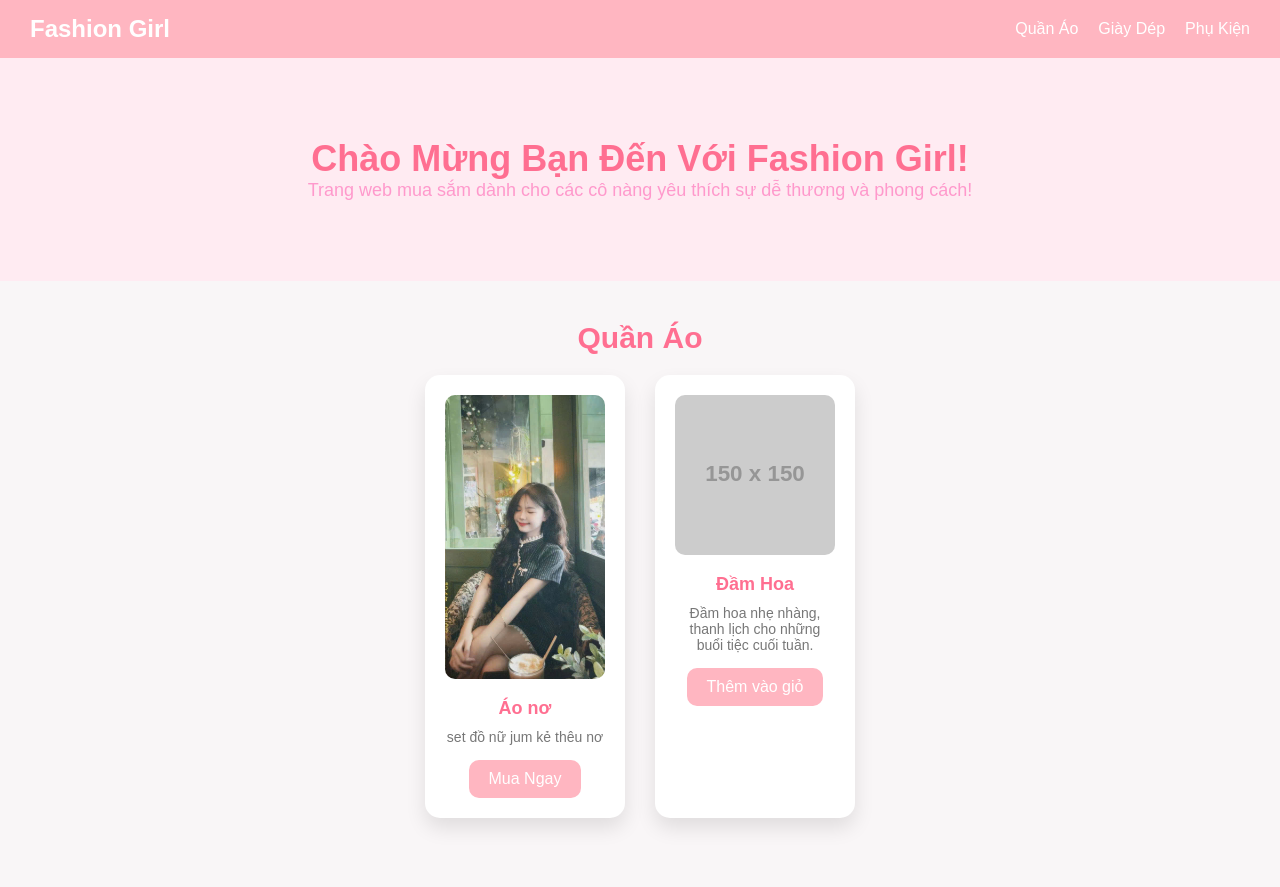
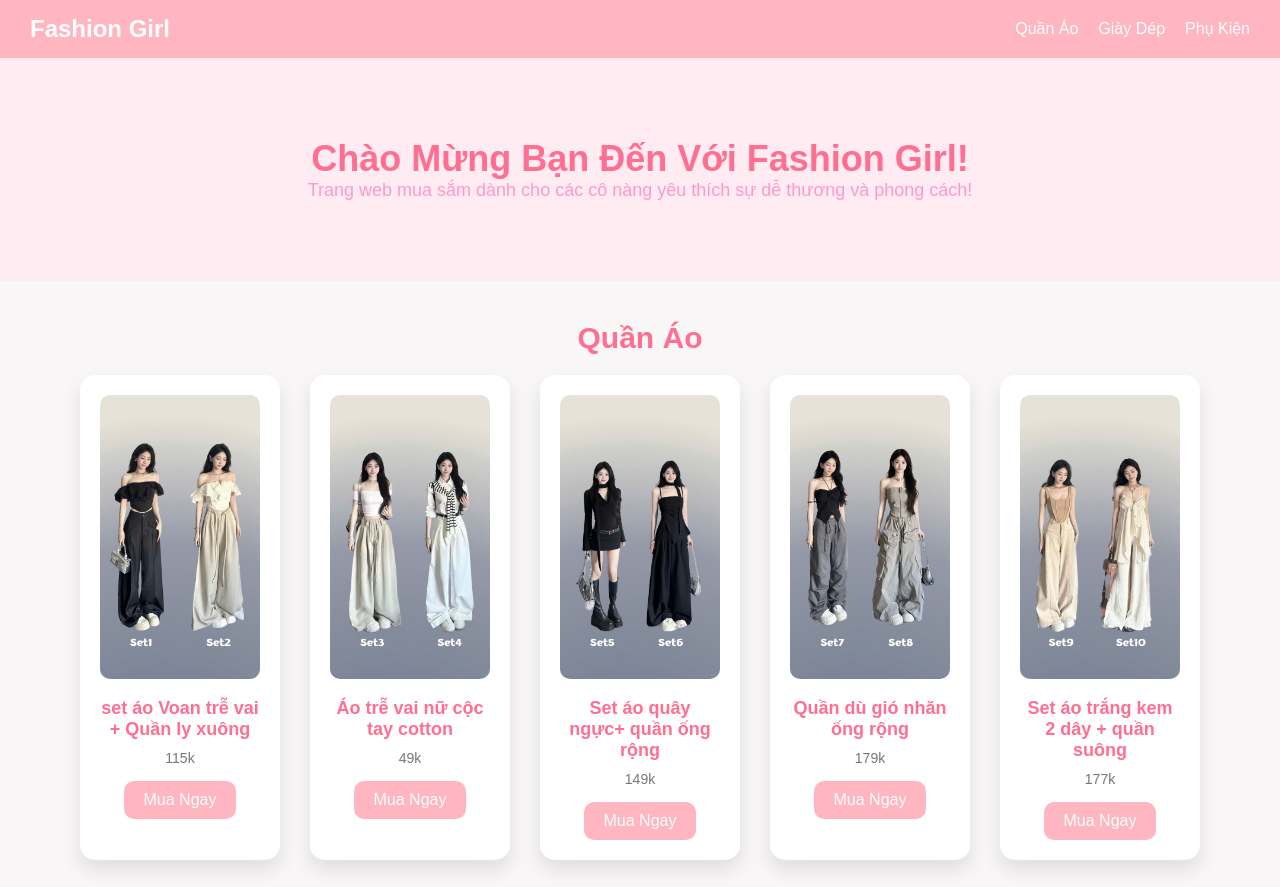
Before and after one commit to duzz17/ducnguyen2888, a plain HTML site: page index.html in a window 1280 px wide. Shown: the top 887 px of the page. Drawn offline with Linux system fonts and the light colour scheme; placeholder pictures from the web are drawn by us.

Commit message:
Update index.html

```diff
--- a/index.html
+++ b/index.html
@@ -30,17 +30,42 @@
         <h2>Quần Áo</h2>
         <div class="products">
             <div class="product">
-                <img src="https://duzz17.github.io/ducnguyen2888/assets/img/11111.jpg" alt="set no1">
-                <h3>Áo nơ</h3>
-                <p>set đồ nữ jum kẻ thêu nơ</p>
-                <a href="https://vt.tiktok.com/ZSMtKkQ6T/" target="_blank"><button>Mua Ngay</button></a>
+                <img src="https://duzz17.github.io/ducnguyen2888/assets/img/p44.jpg" alt="set no1">
+                <h3>set áo Voan trễ vai + Quần ly xuông</h3>
+                <p>115k</p>
+                <a href="https://vt.tiktok.com/ZSMTXF7h5/" target="_blank"><button>Mua Ngay</button></a>
             </div>
             <div class="product">
-                <img src="https://via.placeholder.com/150" alt="Áo 2">
-                <h3>Đầm Hoa</h3>
-                <p>Đầm hoa nhẹ nhàng, thanh lịch cho những buổi tiệc cuối tuần.</p>
-                <button>Thêm vào giỏ</button>
+                <img src="https://duzz17.github.io/ducnguyen2888/assets/img/p55.jpg" alt="set no2">
+                <h3>Áo trễ vai nữ cộc tay cotton</h3>
+                <p>49k</p>
+                <a href="https://vt.tiktok.com/ZSMTXSR7p/" target="_blank"><button>Mua Ngay</button></a>
             </div>
+            <div class="product">
+                <img src="https://duzz17.github.io/ducnguyen2888/assets/img/p66.jpg" alt="set no3">
+                <h3>Set áo quây ngực+ quần ống rộng</h3>
+                <p>149k</p>
+                <a href="https://vt.tiktok.com/ZSMTXDykR/" target="_blank"><button>Mua Ngay</button></a>
+            </div>
+            <div class="product">
+                <img src="https://duzz17.github.io/ducnguyen2888/assets/img/p77.jpg" alt="set no4">
+                <h3>Quần dù gió nhăn ống rộng</h3>
+                <p>179k</p>
+                <a href="https://vt.tiktok.com/ZSMTXGgXD/" target="_blank"><button>Mua Ngay</button></a>
+            </div>
+            <div class="product">
+                <img src="https://duzz17.github.io/ducnguyen2888/assets/img/p88.jpg" alt="set no5">
+                <h3>Set áo trắng kem 2 dây + quần suông</h3>
+                <p>177k</p>
+                <a href="https://vt.tiktok.com/ZSMTXvbqg/" target="_blank"><button>Mua Ngay</button></a>
+            </div>
+            <div class="product">
+                <img src="https://duzz17.github.io/ducnguyen2888/assets/img/p99.jpg" alt="set no6">
+                <h3>Áo croptop tay ngắn</h3>
+                <p>50k</p>
+                <a href="https://vt.tiktok.com/ZSMTXntX4/" target="_blank"><button>Mua Ngay</button></a>
+            </div>
+
         </div>
     </section>
     <!-- giày dépdép -->
```
